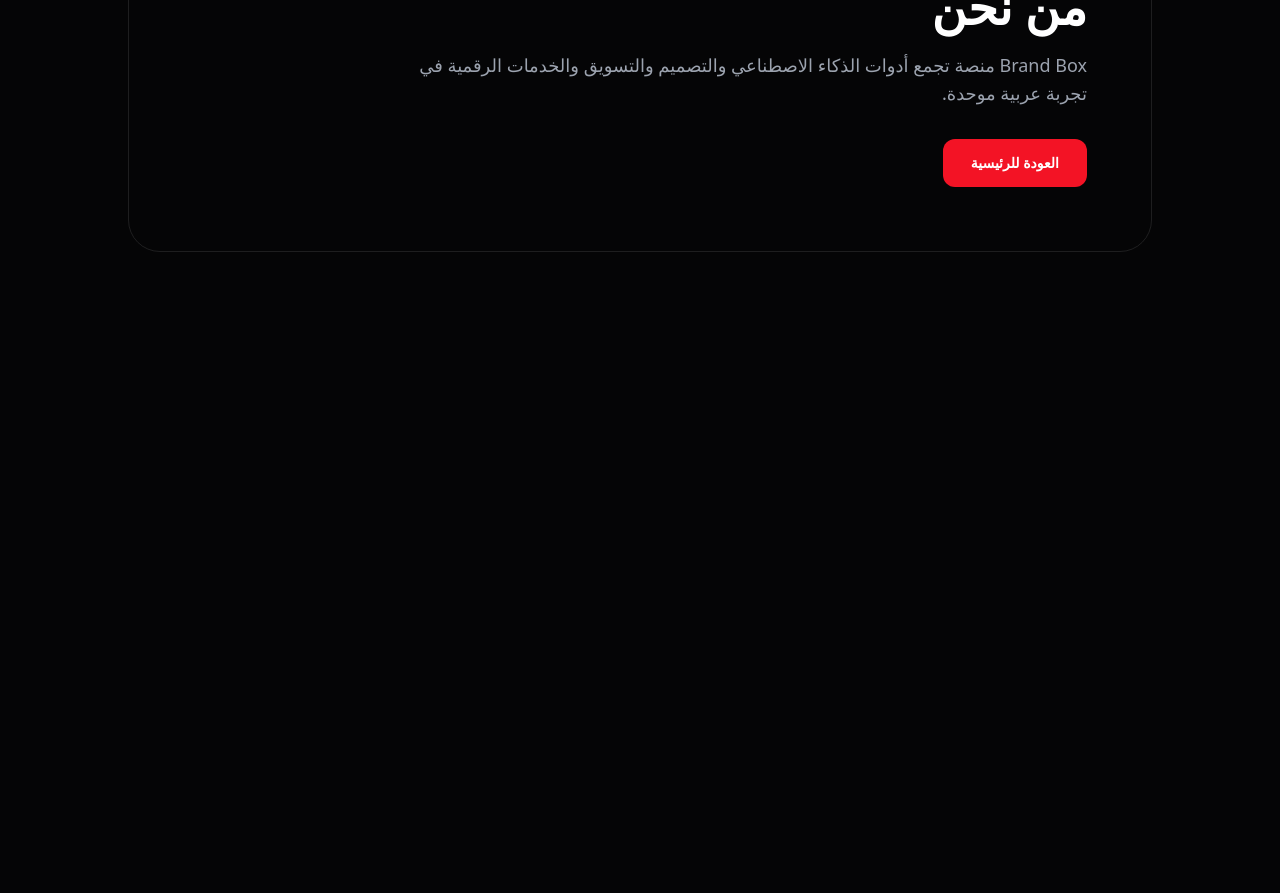
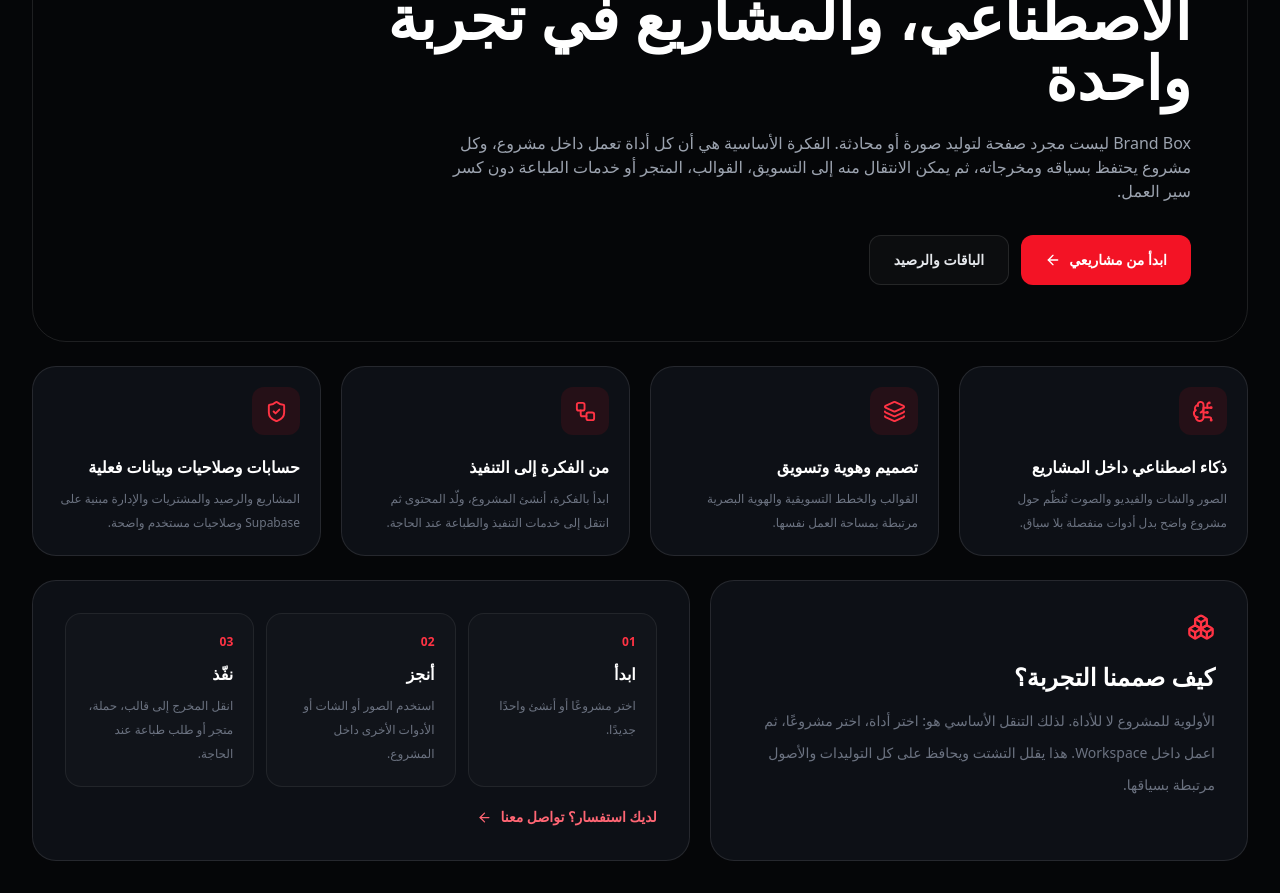
Before and after one commit to mahmodelomami-eng/BrandBox-ai-, a Next.js app: page /about in a window 1280 px wide. Shown: the part 300-1193 px from the top of the page. Before the commit the page ends 800 px from the top, so only its background shows below. Built offline with nearby package versions, Linux system fonts and the light colour scheme; no server answers.

Commit message:
feat: replace about placeholder with complete product page

```diff
--- a/src/app/about/page.jsx
+++ b/src/app/about/page.jsx
@@ -1,2 +1,51 @@
-import SectionLanding from '../../components/SectionLanding';
-export default function Page(){return <SectionLanding eyebrow="عن Brand Box" title="من نحن" description="Brand Box منصة تجمع أدوات الذكاء الاصطناعي والتصميم والتسويق والخدمات الرقمية في تجربة عربية موحدة."/>;}
+import Link from 'next/link';
+import { ArrowLeft, Boxes, BrainCircuit, Layers3, ShieldCheck, Sparkles, Workflow } from 'lucide-react';
+
+const PILLARS = [
+  { icon: BrainCircuit, title: 'ذكاء اصطناعي داخل المشاريع', text: 'الصور والشات والفيديو والصوت تُنظّم حول مشروع واضح بدل أدوات منفصلة بلا سياق.' },
+  { icon: Layers3, title: 'تصميم وهوية وتسويق', text: 'القوالب والخطط التسويقية والهوية البصرية مرتبطة بمساحة العمل نفسها.' },
+  { icon: Workflow, title: 'من الفكرة إلى التنفيذ', text: 'ابدأ بالفكرة، أنشئ المشروع، ولّد المحتوى ثم انتقل إلى خدمات التنفيذ والطباعة عند الحاجة.' },
+  { icon: ShieldCheck, title: 'حسابات وصلاحيات وبيانات فعلية', text: 'المشاريع والرصيد والمشتريات والإدارة مبنية على Supabase وصلاحيات مستخدم واضحة.' },
+];
+
+export default function AboutPage() {
+  return (
+    <main dir="rtl" className="min-h-[calc(100vh-5rem)] bg-[#050608] text-white">
+      <div className="mx-auto max-w-7xl px-4 py-8 sm:px-6 lg:px-8">
+        <section className="overflow-hidden rounded-[34px] border border-white/10 bg-[radial-gradient(circle_at_top_right,rgba(243,19,37,.19),transparent_38%),#0b0d12] p-7 sm:p-10 lg:p-14">
+          <div className="max-w-4xl">
+            <div className="inline-flex items-center gap-2 rounded-full border border-red-500/25 bg-red-500/[.06] px-4 py-2 text-xs font-black text-red-300"><Sparkles size={15} /> BRAND BOX</div>
+            <h1 className="mt-6 text-4xl font-black leading-tight sm:text-6xl">منصة عربية تجمع الإبداع، الذكاء الاصطناعي، والمشاريع في تجربة واحدة</h1>
+            <p className="mt-6 max-w-3xl text-sm leading-8 text-gray-400 sm:text-base">Brand Box ليست مجرد صفحة لتوليد صورة أو محادثة. الفكرة الأساسية هي أن كل أداة تعمل داخل مشروع، وكل مشروع يحتفظ بسياقه ومخرجاته، ثم يمكن الانتقال منه إلى التسويق، القوالب، المتجر أو خدمات الطباعة دون كسر سير العمل.</p>
+            <div className="mt-8 flex flex-wrap gap-3">
+              <Link href="/projects" className="inline-flex items-center gap-2 rounded-xl bg-[#f31325] px-6 py-3.5 text-sm font-black transition hover:bg-[#ff2637]">ابدأ من مشاريعي <ArrowLeft size={16} /></Link>
+              <Link href="/pricing" className="inline-flex items-center gap-2 rounded-xl border border-white/10 bg-white/[.03] px-6 py-3.5 text-sm font-black text-gray-200 transition hover:border-[#f31325]/40">الباقات والرصيد</Link>
+            </div>
+          </div>
+        </section>
+
+        <section className="mt-6 grid gap-5 md:grid-cols-2 xl:grid-cols-4">
+          {PILLARS.map(({ icon: Icon, title, text }) => <article key={title} className="rounded-3xl border border-white/10 bg-[#0d1016] p-5"><span className="grid h-12 w-12 place-items-center rounded-xl bg-[#f31325]/10 text-[#ff3344]"><Icon size={23} /></span><h2 className="mt-5 font-black">{title}</h2><p className="mt-2 text-xs leading-6 text-gray-500">{text}</p></article>)}
+        </section>
+
+        <section className="mt-6 grid gap-5 lg:grid-cols-[.9fr_1.1fr]">
+          <div className="rounded-3xl border border-white/10 bg-[#0d1016] p-6 sm:p-8">
+            <Boxes className="text-[#ff3344]" size={28} />
+            <h2 className="mt-5 text-2xl font-black">كيف صممنا التجربة؟</h2>
+            <p className="mt-3 text-sm leading-8 text-gray-500">الأولوية للمشروع لا للأداة. لذلك التنقل الأساسي هو: اختر أداة، اختر مشروعًا، ثم اعمل داخل Workspace. هذا يقلل التشتت ويحافظ على كل التوليدات والأصول مرتبطة بسياقها.</p>
+          </div>
+          <div className="rounded-3xl border border-white/10 bg-[#0d1016] p-6 sm:p-8">
+            <div className="grid gap-3 sm:grid-cols-3">
+              {[
+                ['01', 'ابدأ', 'اختر مشروعًا أو أنشئ واحدًا جديدًا.'],
+                ['02', 'أنجز', 'استخدم الصور أو الشات أو الأدوات الأخرى داخل المشروع.'],
+                ['03', 'نفّذ', 'انقل المخرج إلى قالب، حملة، متجر أو طلب طباعة عند الحاجة.'],
+              ].map(([number, title, text]) => <div key={number} className="rounded-2xl border border-white/[.07] bg-[#11141a] p-5"><div className="text-xs font-black text-[#ff3344]">{number}</div><h3 className="mt-3 font-black">{title}</h3><p className="mt-2 text-xs leading-6 text-gray-500">{text}</p></div>)}
+            </div>
+            <Link href="/contact" className="mt-5 inline-flex items-center gap-2 text-sm font-black text-[#ff6674]">لديك استفسار؟ تواصل معنا <ArrowLeft size={15} /></Link>
+          </div>
+        </section>
+      </div>
+    </main>
+  );
+}
```
